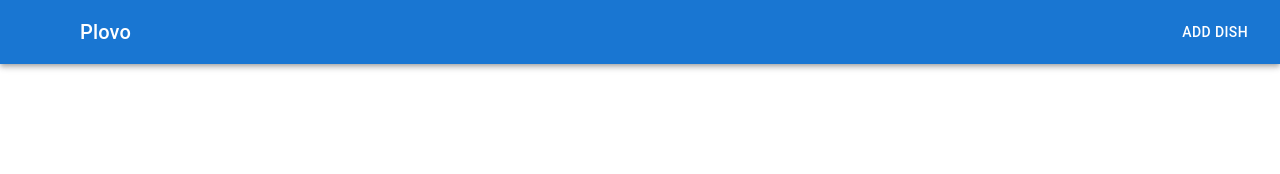
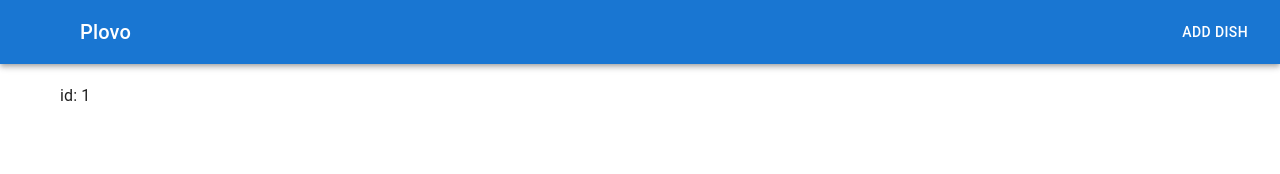
Before and after one commit to ihsant-lgtm/homework10, a React (Vite) app: page /dish/edit/1 in a window 1280 px wide. Before the commit this address had no page. Shown: the top 174 px of the page. Built offline with nearby package versions, Linux system fonts and the light colour scheme; some icons are missing.

Commit message:
sixseven

```diff
--- a/src/App.tsx
+++ b/src/App.tsx
@@ -4,6 +4,7 @@ import { Home } from "./pages/home/Home"
 import { Dish } from "./pages/dish/Dish"
 import { AddDish } from "./pages/add-dish/AddDish"
 import { Container } from "@mui/material"
+import { EditDish } from "./pages/edit-dish/EditDish"
 
 function App() {
 
@@ -17,6 +18,7 @@ function App() {
           <Route path="/" element={<Home />} />
           <Route path="/dish/:id" element={<Dish />} />
           <Route path="/dish/create" element={<AddDish />} />
+          <Route path="/dish/edit/:id" element={<EditDish />}/>
         </Routes>
       </Container>
     </>
--- /dev/null
+++ b/src/pages/edit-dish/EditDish.tsx
@@ -0,0 +1,21 @@
+import { useEffect, useState } from "react"
+import { useParams } from "react-router"
+import type { IDishShort } from "../../types"
+import { axiosApi } from "../../axiosApi"
+
+export const EditDish = () => {
+    const {id} = useParams<{id: string}>()
+    const [dish, setDish] = useState<IDishShort>()
+
+    useEffect(() => {
+        const getDish = async() => {
+            const res = await axiosApi.get(`/dishes/${id}.json`)
+        }
+    },[])
+
+    return(
+        <div>
+            id: {id}
+        </div>
+    )
+}
```
